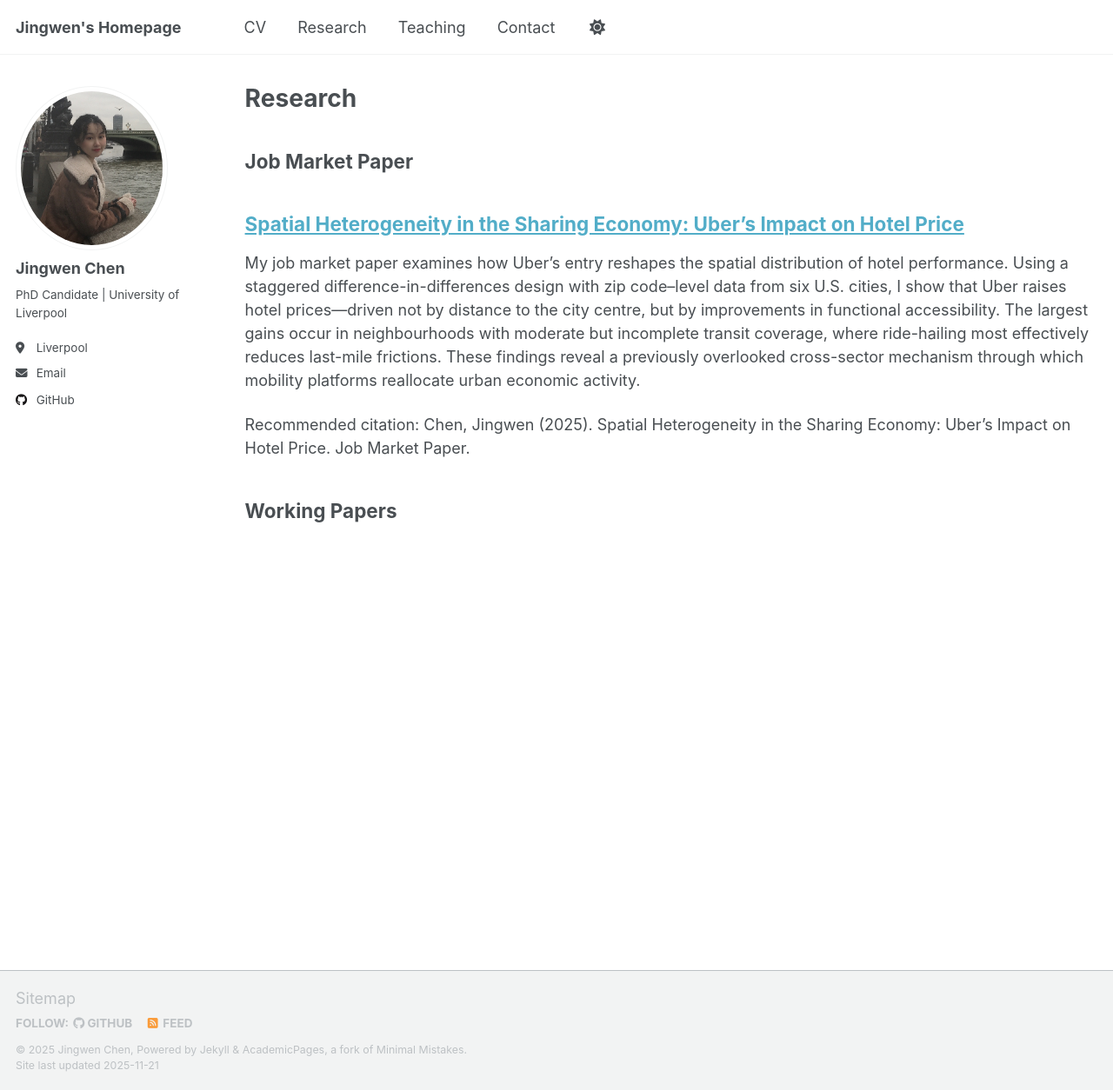
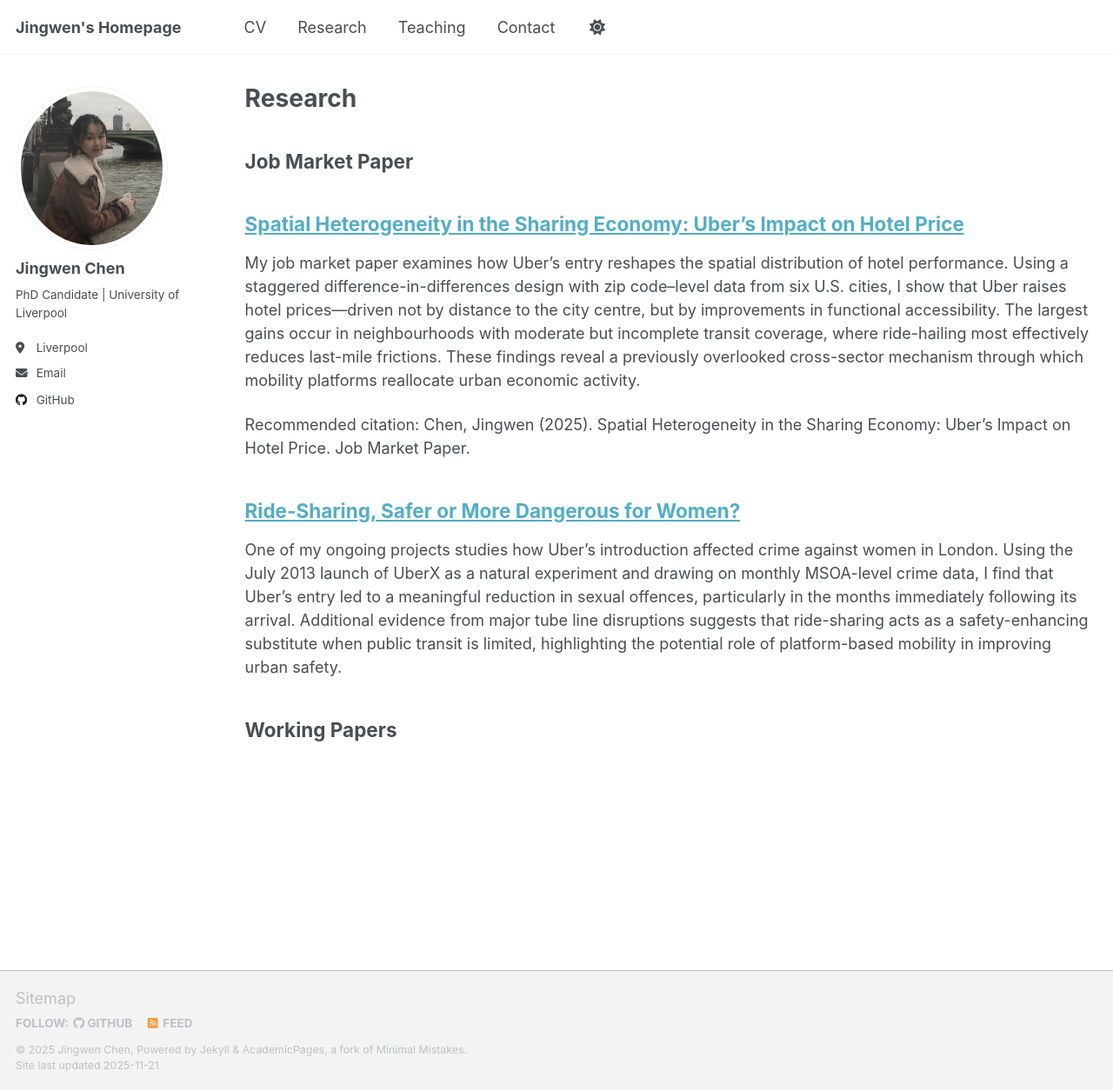
Before and after one commit to jingwenchen0903/jingwenchen0903.github.io, a Jekyll site: the page built from _pages/research.html, in a window 1280 px wide and 1254 px high. Shown: the whole window at 87% size. Built offline with Jekyll 4.4.1, drawn with Linux system fonts in a browser that asks for light colours; a script that is not in the unit is left out.

Commit message:
Update 2025-wip1.md

```diff
--- a/_research/2025-wip1.md
+++ b/_research/2025-wip1.md
@@ -1,13 +1,16 @@
 ---
-title: "Working Paper Title 1"
+layout: single
+title: "Ride-Sharing, Safer or More Dangerous for Women?"
 collection: research
-category: conferences
-permalink: /research/wp1
-excerpt: "Short description of Working Paper 1."
-date: 2025-02-01
-venue: "Working Paper"
-paperurl: ""
-citation: "Chen, Jingwen (2025). Working Paper Title 1."
+category: manuscripts
+#permalink: /research/jmp
+date: 2025-01-01
+show_date: false
+excerpt: "One of my ongoing projects studies how Uber’s introduction affected crime against women in London. Using the July 2013 launch of UberX as a natural experiment and drawing on monthly MSOA-level crime data, I find that Uber’s entry led to a meaningful reduction in sexual offences, particularly in the months immediately following its arrival. Additional evidence from major tube line disruptions suggests that ride-sharing acts as a safety-enhancing substitute when public transit is limited, highlighting the potential role of platform-based mobility in improving urban safety."
 ---
 
-Write details about your working paper here.
+## Abstract
+
+This paper investigates the impact of the introduction of ride-sharing service on sexual offence rates in London. Exploiting the launch of UberX in July 2013 as a natural experiment, we apply a Regression Discontinuity in Time (RDiT) method, using monthly crime data at the Middle Layer Super Output Area (MSOA) level from 2010 to 2016. We find that Uber’s market entry accounts for a statistically significant decline in sexual offences, particularly in the eight months window following its entry. To further examine Uber's moderating role, we explore how its presence interacted with public transportation disruptions by analysing two major tube line closures, one before and one after Uber’s entry. A Difference-in-Differences (DiD) approach suggests that while the 2011 disruption had no significant effect on sexual offence rate, the 2015 closure coinciding with Uber’s presence led to a significant reduction in sexual offences. Our findings highlight the potential of technology-enabled transport alternatives to enhance urban safety, particularly for women.
+
+---
```
